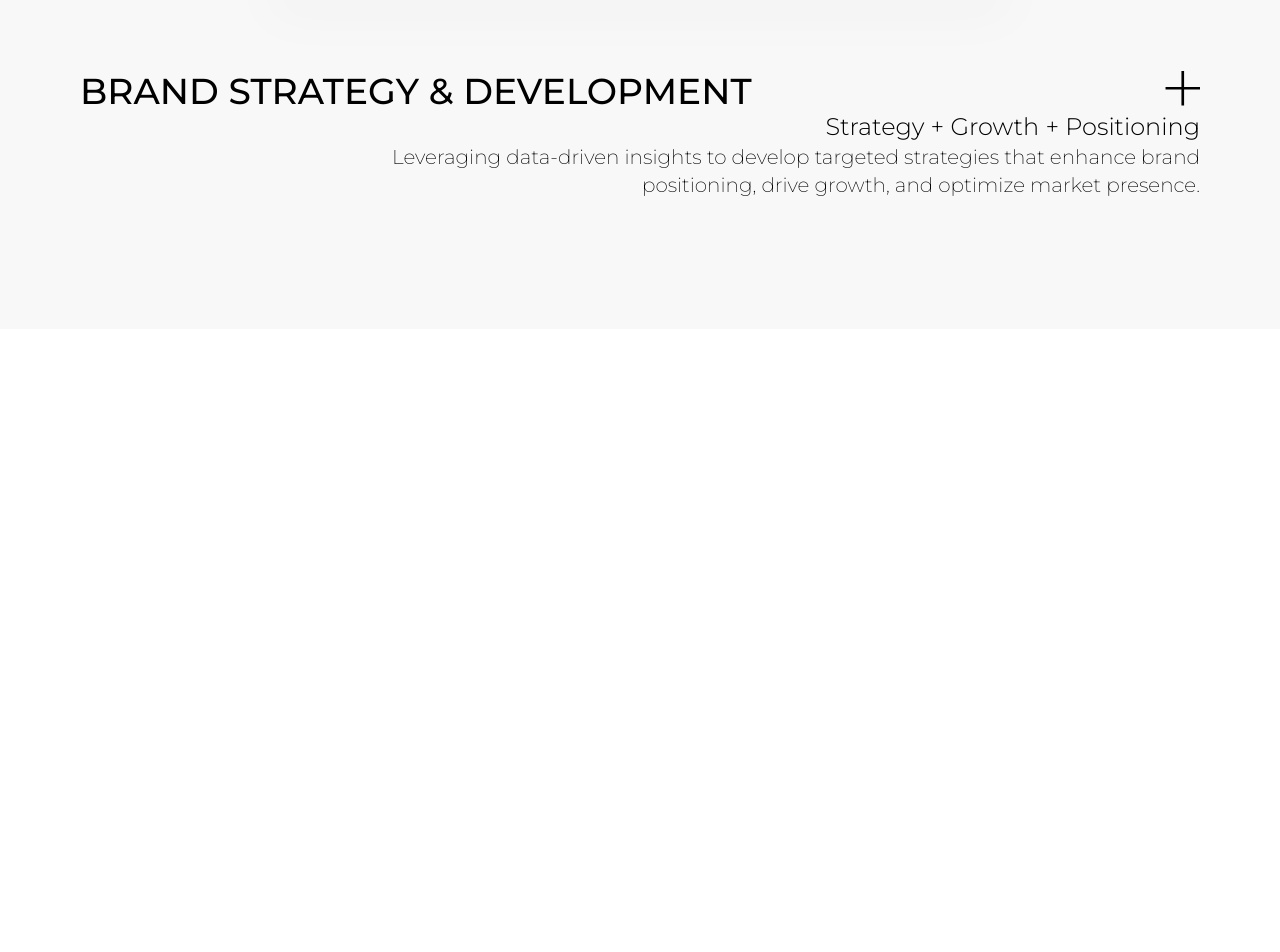
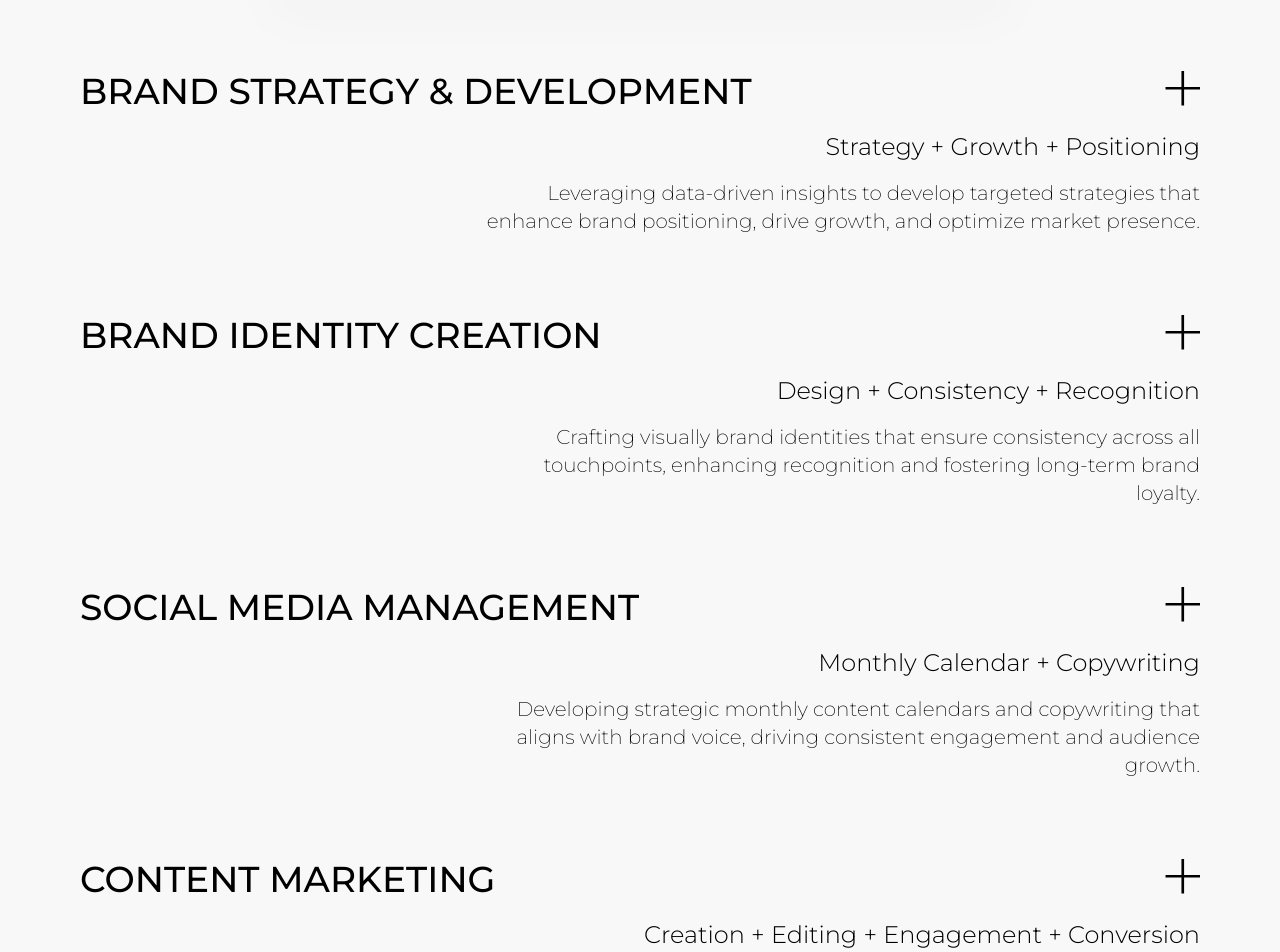
Before and after one commit to mdhrsamyak/hritishapf, a React (Vite) app: page / in a window 1280 px wide. Shown: the part 2260-3212 px from the top of the page. Before the commit the page ends 2589 px from the top, so only its background shows below. Built offline with nearby package versions, Linux system fonts and the light colour scheme.

Commit message:
new updated

```diff
--- a/src/pages/Expertise.jsx
+++ b/src/pages/Expertise.jsx
@@ -58,11 +58,10 @@ function Expertise() {
       </div>
       <div className="flex flex-col gap-20">
         {/* Map This */}
-        <div className="flex flex-col">
+        {expertiseinfo.map((info, index) => (
+          <div className="flex flex-col" key={index}>
             <div className="flex justify-between">
-            <div className="text-4xl font-medium">
-              BRAND STRATEGY & DEVELOPMENT
-            </div>
+              <div className="text-4xl font-medium">{info.title}</div>
               <div className="cursor-pointer">
                 <svg
                   xmlns="http://www.w3.org/2000/svg"
@@ -78,20 +77,50 @@ function Expertise() {
                 </svg>
               </div>
             </div>
-          <div className="flex flex-col items-end text-right">
-            <div className="text-2xl font-light">
-              Strategy + Growth + Positioning
-            </div>
-            <div className="text-xl font-extralight max-w-[860px]">
-              Leveraging data-driven insights to develop targeted strategies
-              that enhance brand positioning, drive growth, and optimize market
-              presence.
+            <div className="flex flex-col gap-4 items-end text-right mt-5">
+              <div className="text-2xl font-light">{info.subTitle}</div>
+              <div className="text-xl font-extralight max-w-[720px]">
+                {info.description}
               </div>
             </div>
           </div>
+        ))}
       </div>
     </div>
   );
 }
 
 export default Expertise;
+
+const expertiseinfo = [
+  {
+    title: "BRAND STRATEGY & DEVELOPMENT",
+    subTitle: "Strategy + Growth + Positioning",
+    description:
+      "Leveraging data-driven insights to develop targeted strategies that enhance brand positioning, drive growth, and optimize market presence.",
+  },
+  {
+    title: "BRAND IDENTITY CREATION",
+    subTitle: "Design + Consistency + Recognition",
+    description:
+      "Crafting visually brand identities that ensure consistency across all touchpoints, enhancing recognition and fostering long-term brand loyalty.",
+  },
+  {
+    title: "SOCIAL MEDIA MANAGEMENT",
+    subTitle: "Monthly Calendar + Copywriting",
+    description:
+      "Developing strategic monthly content calendars and copywriting that aligns with brand voice, driving consistent engagement and audience growth.",
+  },
+  {
+    title: "CONTENT MARKETING",
+    subTitle: "Creation + Editing + Engagement + Conversion",
+    description:
+      "Optimizing content to engage audiences, drive conversions, and support long-term brand growth through consistent storytelling.",
+  },
+  {
+    title: "PAID ADVERTISING MANAGEMENT",
+    subTitle: "Campaigns + ROI + Optimization",
+    description:
+      "Running targeted ad campaigns on platforms like Meta Business Suite, optimizing for maximum ROI through continuous testing, audience segmentation, and performance analysis.",
+  },
+];
```
Lines whose indentation alone changed are shown as unchanged.
